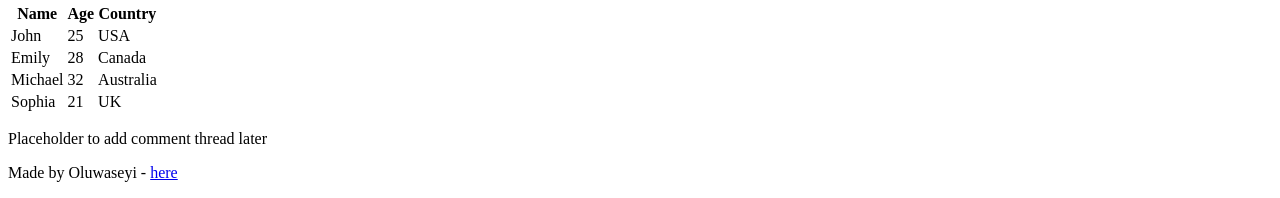
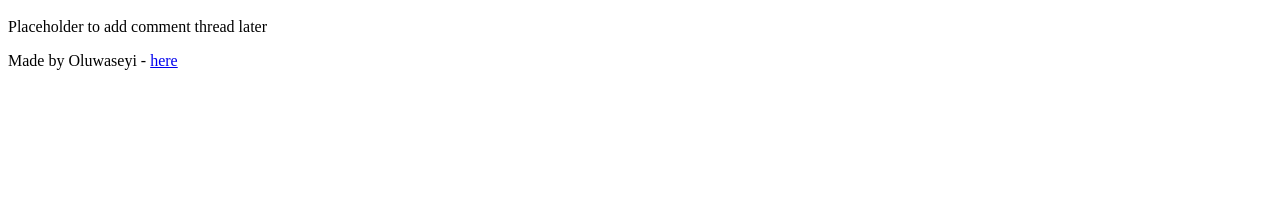
Before and after one commit to oluwaseyipd/My_First_Portfolio, a plain HTML site: page html_basic/index.html in a window 1280 px wide. Shown: the part 662-860 px from the top of the page. After the commit the page ends 800 px from the top, so only its background shows below. Drawn offline with Linux system fonts and the light colour scheme.

Commit message:
Html_basic

```diff
--- a/html_basic/index.html
+++ b/html_basic/index.html
@@ -46,40 +46,6 @@
         </a>
       </article>
 
-      <article>
-<table>
-    <thead>
-        <tr>
-            <th>Name</th>
-            <th>Age</th>
-            <th>Country</th>
-        </tr>
-    </thead>
-    <tbody>
-        <tr>
-            <td>John</td>
-            <td>25</td>
-            <td>USA</td>
-        </tr>
-        <tr>
-            <td>Emily</td>
-            <td>28</td>
-            <td>Canada</td>
-        </tr>
-        <tr>
-            <td>Michael</td>
-            <td>32</td>
-            <td>Australia</td>
-        </tr>
-        <tr>
-            <td>Sophia</td>
-            <td>21</td>
-            <td>UK</td>
-        </tr>
-    </tbody>
-</table>
-
-      </article>
 
       <aside>
         <p>Placeholder to add comment thread later</p></aside>
```
